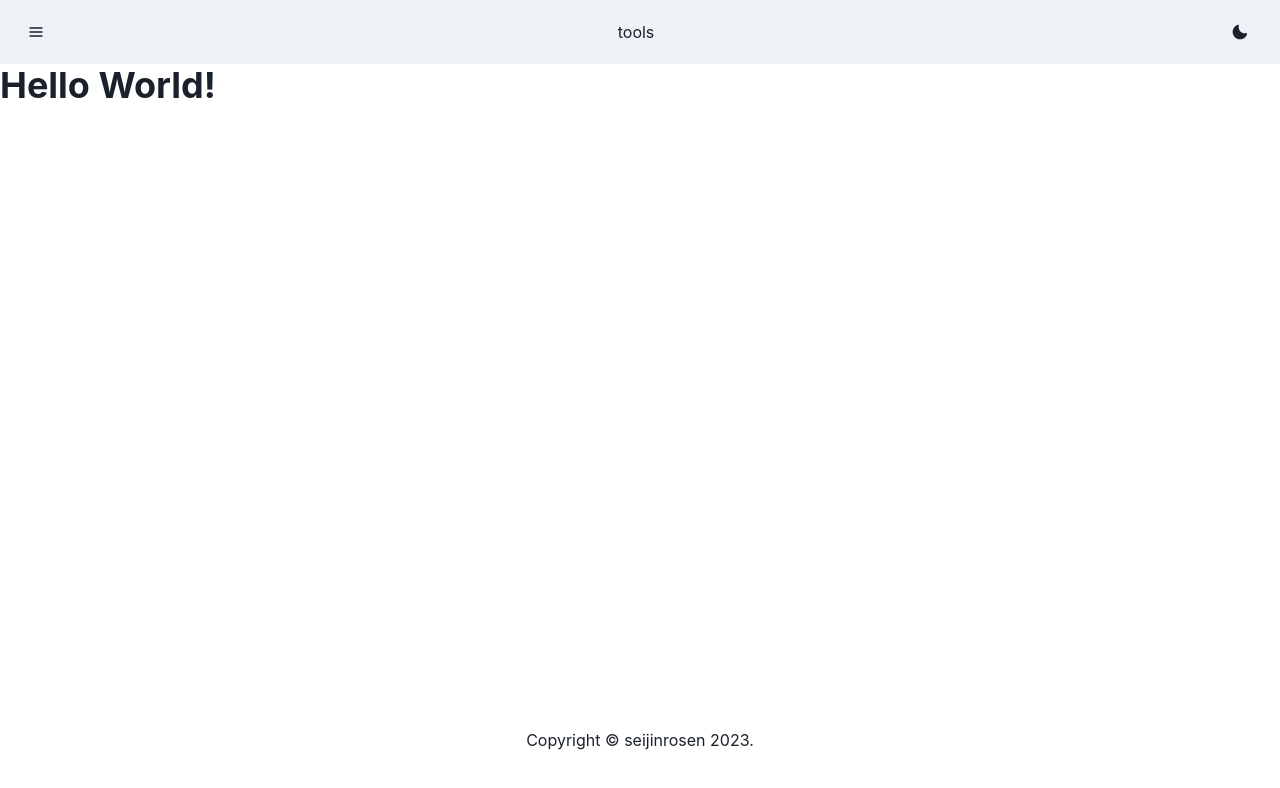
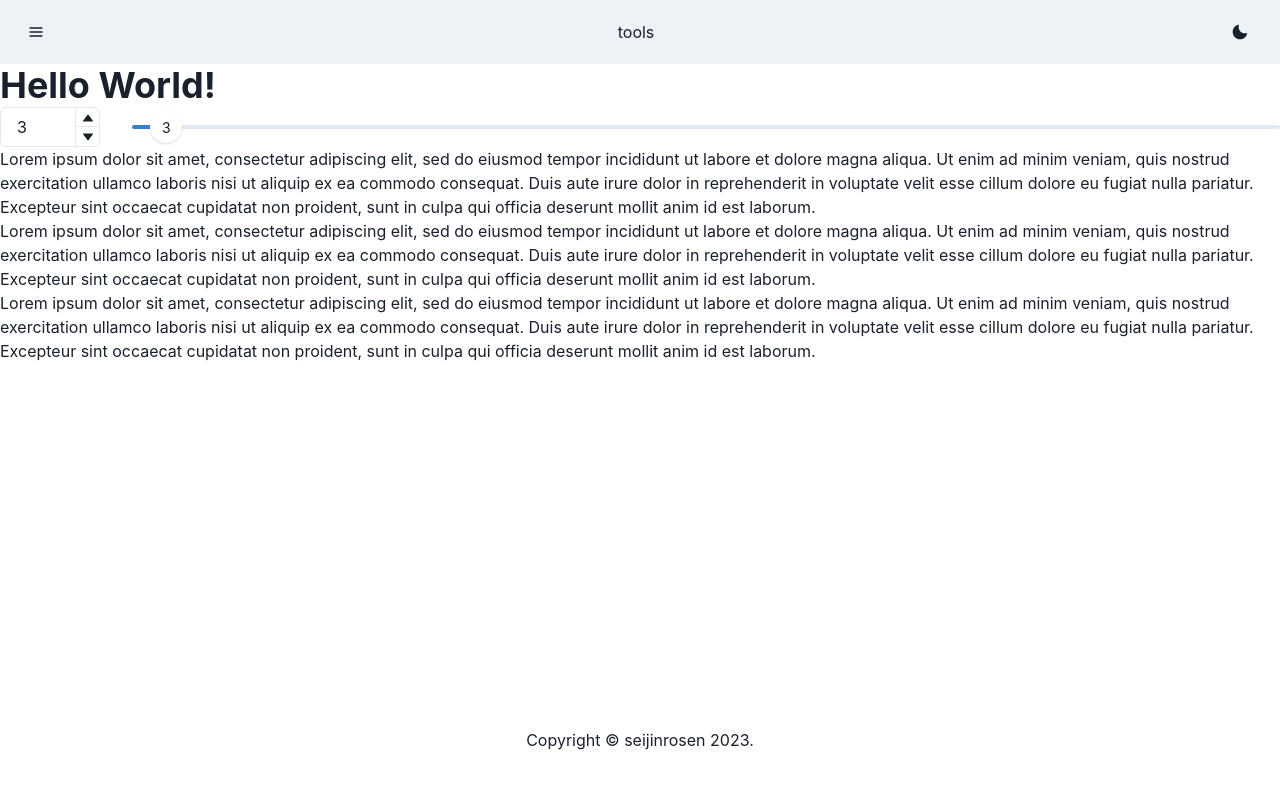
Before and after one commit to seijinrosen/tools, a Next.js app: page /hello-page in a window 1280 px wide. Shown: the top 788 px of the page. Built offline with nearby package versions, Linux system fonts and the light colour scheme.

Commit message:
Add LoremIpsum, SliderInput

```diff
--- a/cspell.yaml
+++ b/cspell.yaml
@@ -1,3 +1,5 @@
+ignorePaths:
+  - src/components/LoremIpsum/index.tsx
 words:
   - callout
   - chakra
--- /dev/null
+++ b/src/components/LoremIpsum/index.tsx
@@ -0,0 +1,15 @@
+const LoremIpsum = () => {
+  return (
+    <p>
+      Lorem ipsum dolor sit amet, consectetur adipiscing elit, sed do eiusmod
+      tempor incididunt ut labore et dolore magna aliqua. Ut enim ad minim
+      veniam, quis nostrud exercitation ullamco laboris nisi ut aliquip ex ea
+      commodo consequat. Duis aute irure dolor in reprehenderit in voluptate
+      velit esse cillum dolore eu fugiat nulla pariatur. Excepteur sint occaecat
+      cupidatat non proident, sunt in culpa qui officia deserunt mollit anim id
+      est laborum.
+    </p>
+  );
+};
+
+export default LoremIpsum;
--- /dev/null
+++ b/src/components/SliderInput/index.tsx
@@ -0,0 +1,58 @@
+// https://chakra-ui.com/docs/components/number-input#combining-it-with-a-slider
+
+import {
+  Flex,
+  NumberDecrementStepper,
+  NumberIncrementStepper,
+  NumberInput,
+  NumberInputField,
+  NumberInputStepper,
+  Slider,
+  SliderFilledTrack,
+  SliderThumb,
+  SliderTrack,
+} from "@chakra-ui/react";
+import { SetStateAction } from "react";
+
+type SliderInputProps = {
+  value: number;
+  setValue: (value: SetStateAction<number>) => void;
+};
+
+// TODO: マイナスの場合の対応
+
+const SliderInput = ({ value, setValue }: SliderInputProps) => {
+  const handleChange = (value: SetStateAction<number>) => setValue(value);
+
+  return (
+    <Flex>
+      <NumberInput
+        maxW="100px"
+        mr="2rem"
+        value={value}
+        onChange={(e) => handleChange(+e)}
+      >
+        <NumberInputField />
+        <NumberInputStepper>
+          <NumberIncrementStepper />
+          <NumberDecrementStepper />
+        </NumberInputStepper>
+      </NumberInput>
+      <Slider
+        flex="1"
+        focusThumbOnChange={false}
+        value={value}
+        onChange={handleChange}
+      >
+        <SliderTrack>
+          <SliderFilledTrack />
+        </SliderTrack>
+        <SliderThumb fontSize="sm" boxSize="32px">
+          {value}
+        </SliderThumb>
+      </Slider>
+    </Flex>
+  );
+};
+
+export default SliderInput;
--- a/src/pages/hello-page.tsx
+++ b/src/pages/hello-page.tsx
@@ -1,10 +1,19 @@
 import HelloWorld from "@/components/HelloWorld";
+import LoremIpsum from "@/components/LoremIpsum";
+import SliderInput from "@/components/SliderInput";
 import { NextPage } from "next";
+import { useState } from "react";
 
 const HelloPage: NextPage = () => {
+  const [value, setValue] = useState(3);
+
   return (
     <>
       <HelloWorld />
+      <SliderInput value={value} setValue={setValue} />
+      {[...Array(Math.max(0, value))].map((_, i) => (
+        <LoremIpsum key={i} />
+      ))}
     </>
   );
 };
```
